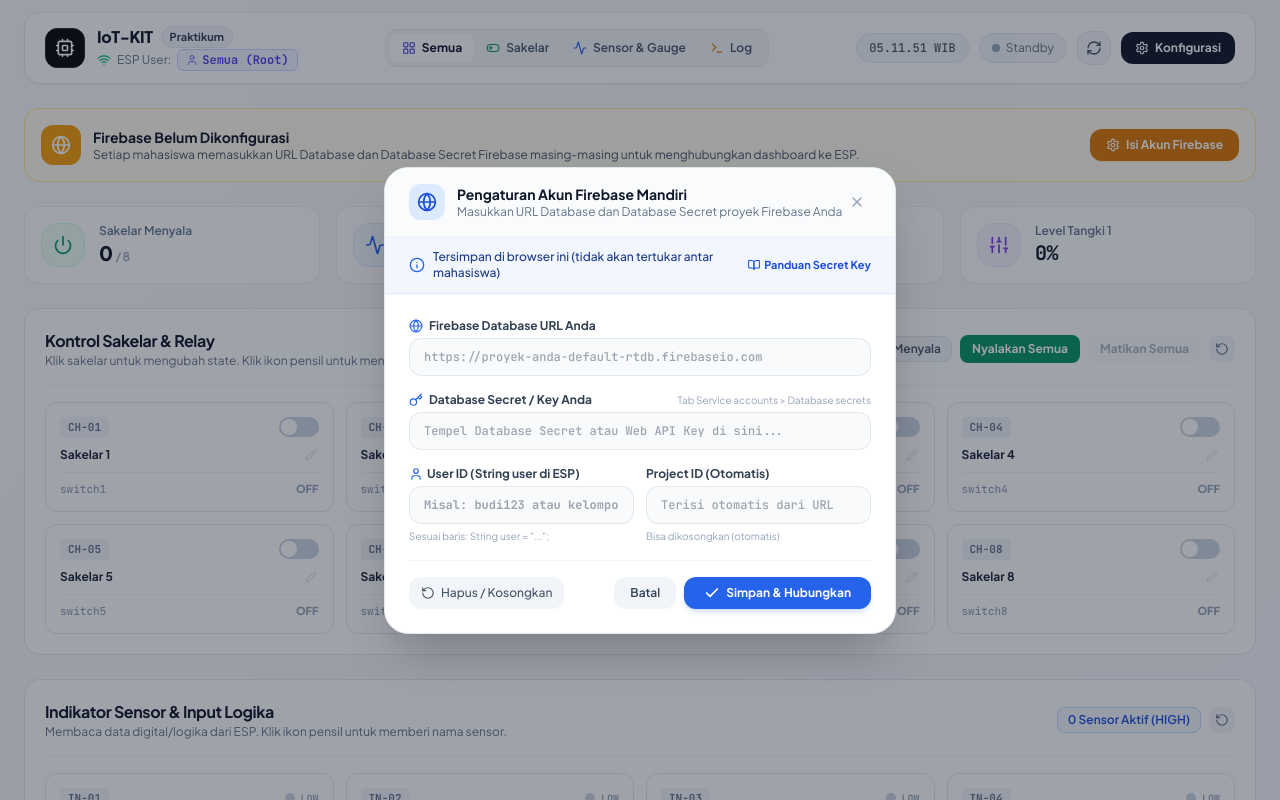
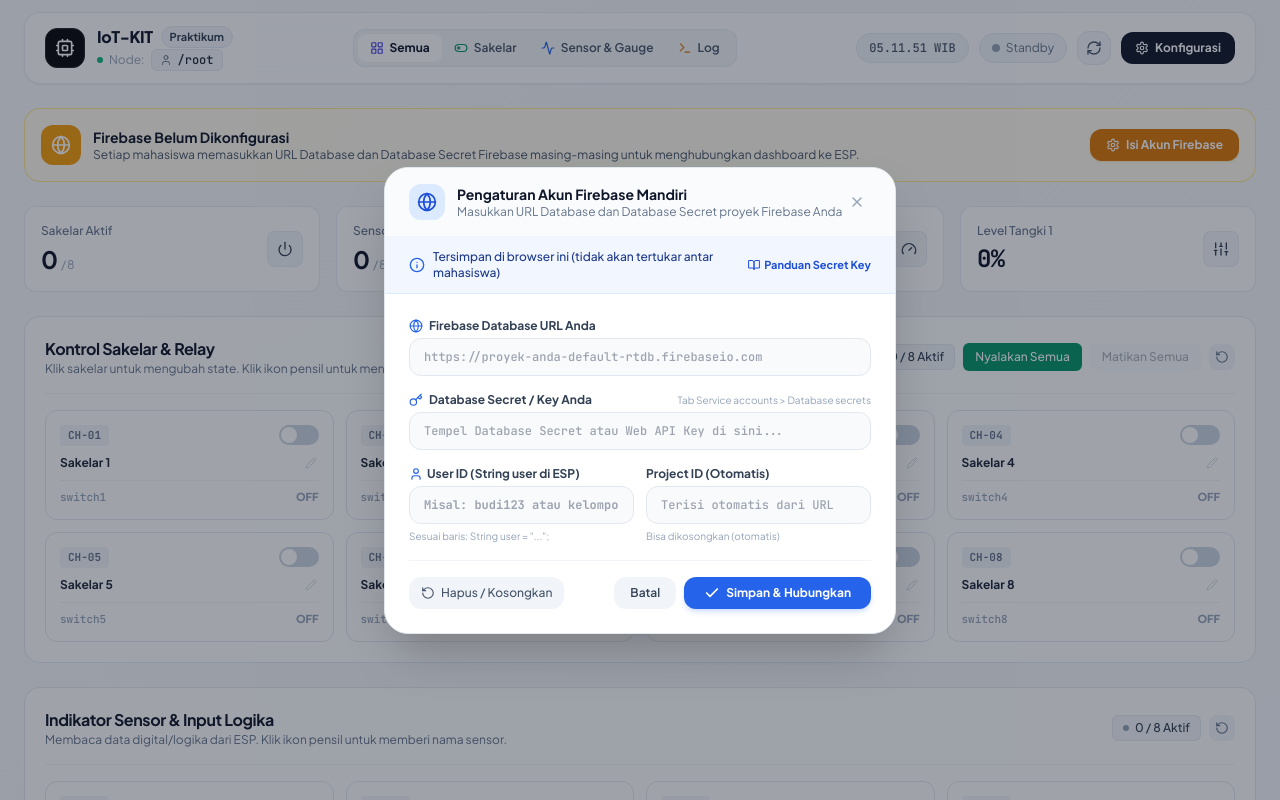
Before and after one commit to afrizalfikrii/iotkitdashboard, a React (Vite) app: page / in a window 1280 px wide. Shown: the top 800 px of the page. Built offline with nearby package versions, Linux system fonts and the light colour scheme.

Commit message:
Refactor UI badges, metrics, and typography to clean shadcn-style neutral design

```diff
--- a/src/App.tsx
+++ b/src/App.tsx
@@ -296,51 +296,51 @@
 
         {/* Quick Highlights Summary Cards */}
         <div className="grid grid-cols-2 lg:grid-cols-4 gap-3 sm:gap-4">
-          <div className="bg-white/80 backdrop-blur-md p-4 rounded-2xl border border-slate-200/70 shadow-2xs hover:shadow-xs transition-all flex items-center gap-3.5">
-            <div className="w-11 h-11 rounded-2xl bg-emerald-50 text-emerald-600 flex items-center justify-center font-bold border border-emerald-100 shadow-2xs">
-              <Power className="w-5 h-5" />
+          <div className="bg-white p-4 rounded-xl border border-slate-200/80 shadow-xs hover:border-slate-300 transition-all flex items-center justify-between">
+            <div>
+              <p className="text-xs text-slate-500 font-medium">Sakelar Aktif</p>
+              <p className="text-2xl font-bold text-slate-900 tracking-tight mt-1">
+                {activeSwitchesCount} <span className="text-xs font-normal text-slate-400">/ 8</span>
+              </p>
             </div>
-            <div>
-              <p className="text-xs text-slate-500 font-semibold">Sakelar Menyala</p>
-              <p className="text-xl font-extrabold text-slate-900 tracking-tight">
-                {activeSwitchesCount} <span className="text-xs font-semibold text-slate-400">/ 8</span>
-              </p>
+            <div className="w-9 h-9 rounded-lg bg-slate-100 text-slate-700 flex items-center justify-center border border-slate-200/60">
+              <Power className="w-4 h-4" />
             </div>
           </div>
 
-          <div className="bg-white/80 backdrop-blur-md p-4 rounded-2xl border border-slate-200/70 shadow-2xs hover:shadow-xs transition-all flex items-center gap-3.5">
-            <div className="w-11 h-11 rounded-2xl bg-blue-50 text-blue-600 flex items-center justify-center font-bold border border-blue-100 shadow-2xs">
-              <Activity className="w-5 h-5" />
+          <div className="bg-white p-4 rounded-xl border border-slate-200/80 shadow-xs hover:border-slate-300 transition-all flex items-center justify-between">
+            <div>
+              <p className="text-xs text-slate-500 font-medium">Sensor Terdeteksi</p>
+              <p className="text-2xl font-bold text-slate-900 tracking-tight mt-1">
+                {activeIndicatorsCount} <span className="text-xs font-normal text-slate-400">/ 8</span>
+              </p>
             </div>
-            <div>
-              <p className="text-xs text-slate-500 font-semibold">Sensor Terdeteksi</p>
-              <p className="text-xl font-extrabold text-slate-900 tracking-tight">
-                {activeIndicatorsCount} <span className="text-xs font-semibold text-slate-400">/ 8</span>
-              </p>
+            <div className="w-9 h-9 rounded-lg bg-slate-100 text-slate-700 flex items-center justify-center border border-slate-200/60">
+              <Activity className="w-4 h-4" />
             </div>
           </div>
 
-          <div className="bg-white/80 backdrop-blur-md p-4 rounded-2xl border border-slate-200/70 shadow-2xs hover:shadow-xs transition-all flex items-center gap-3.5">
-            <div className="w-11 h-11 rounded-2xl bg-indigo-50 text-indigo-600 flex items-center justify-center font-bold border border-indigo-100 shadow-2xs">
-              <Gauge className="w-5 h-5" />
-            </div>
+          <div className="bg-white p-4 rounded-xl border border-slate-200/80 shadow-xs hover:border-slate-300 transition-all flex items-center justify-between">
             <div>
-              <p className="text-xs text-slate-500 font-semibold">Sensor Analog 1</p>
-              <p className="text-xl font-extrabold text-slate-900 font-mono tracking-tight">
+              <p className="text-xs text-slate-500 font-medium">Sensor Analog 1</p>
+              <p className="text-2xl font-bold text-slate-900 font-mono tracking-tight mt-1">
                 {gauges.gauge1.toFixed(1)}
               </p>
             </div>
+            <div className="w-9 h-9 rounded-lg bg-slate-100 text-slate-700 flex items-center justify-center border border-slate-200/60">
+              <Gauge className="w-4 h-4" />
+            </div>
           </div>
 
-          <div className="bg-white/80 backdrop-blur-md p-4 rounded-2xl border border-slate-200/70 shadow-2xs hover:shadow-xs transition-all flex items-center gap-3.5">
-            <div className="w-11 h-11 rounded-2xl bg-violet-50 text-violet-600 flex items-center justify-center font-bold border border-violet-100 shadow-2xs">
-              <Sliders className="w-5 h-5" />
-            </div>
+          <div className="bg-white p-4 rounded-xl border border-slate-200/80 shadow-xs hover:border-slate-300 transition-all flex items-center justify-between">
             <div>
-              <p className="text-xs text-slate-500 font-semibold">Level Tangki 1</p>
-              <p className="text-xl font-extrabold text-slate-900 font-mono tracking-tight">
+              <p className="text-xs text-slate-500 font-medium">Level Tangki 1</p>
+              <p className="text-2xl font-bold text-slate-900 font-mono tracking-tight mt-1">
                 {hlevels.hlevel1.toFixed(0)}%
               </p>
+            </div>
+            <div className="w-9 h-9 rounded-lg bg-slate-100 text-slate-700 flex items-center justify-center border border-slate-200/60">
+              <Sliders className="w-4 h-4" />
             </div>
           </div>
         </div>
--- a/src/components/Header.tsx
+++ b/src/components/Header.tsx
@@ -93,15 +93,15 @@
                 </span>
               </div>
               <div className="flex items-center gap-1.5 text-xs text-slate-500">
-                <Wifi className="w-3.5 h-3.5 text-emerald-500" />
-                <span>ESP User:</span>
+                <span className="w-1.5 h-1.5 rounded-full bg-emerald-500" />
+                <span className="text-slate-400">Node:</span>
                 <button
                   onClick={onOpenConfig}
-                  className="inline-flex items-center gap-1 font-mono font-bold text-xs text-indigo-600 bg-indigo-50/80 hover:bg-indigo-100 border border-indigo-200 px-2 py-0.5 rounded-md transition-all shadow-2xs"
-                  title="Klik untuk mengubah User ID sesuai kodingan ESP"
+                  className="inline-flex items-center gap-1.5 px-2 py-0.5 rounded-md bg-slate-100 hover:bg-slate-200/80 border border-slate-200 text-slate-800 text-xs font-mono font-medium transition-colors cursor-pointer"
+                  title="Klik untuk mengubah Node Path / User ID"
                 >
-                  <User className="w-3 h-3 text-indigo-500" />
-                  <span>{config.devicePrefix || 'Semua (Root)'}</span>
+                  <User className="w-3 h-3 text-slate-500" />
+                  <span>/{config.devicePrefix || 'root'}</span>
                 </button>
               </div>
             </div>
--- a/src/components/IndicatorPanel.tsx
+++ b/src/components/IndicatorPanel.tsx
@@ -53,9 +53,10 @@
         </div>
 
         <div className="flex items-center gap-2">
-          <span className="text-xs font-semibold px-2.5 py-1 rounded-lg bg-blue-50 text-blue-700 border border-blue-200">
-            {activeCount} Sensor Aktif (HIGH)
-          </span>
+          <div className="inline-flex items-center gap-1.5 px-2.5 py-1 rounded-md bg-slate-100 border border-slate-200/80 text-slate-700 text-xs font-medium">
+            <span className={`w-1.5 h-1.5 rounded-full ${activeCount > 0 ? 'bg-blue-600' : 'bg-slate-400'}`} />
+            <span>{activeCount} / 8 Aktif</span>
+          </div>
           <button
             onClick={handleResetNames}
             title="Reset Nama Bawaan"
--- a/src/components/SwitchPanel.tsx
+++ b/src/components/SwitchPanel.tsx
@@ -85,20 +85,21 @@
 
         {/* Counter and Batch Actions */}
         <div className="flex items-center gap-2">
-          <span className="text-xs font-semibold px-2.5 py-1 rounded-lg bg-slate-100 text-slate-600 border border-slate-200">
-            {activeCount} / 8 Menyala
-          </span>
+          <div className="inline-flex items-center gap-1.5 px-2.5 py-1 rounded-md bg-slate-100 border border-slate-200/80 text-slate-700 text-xs font-medium">
+            <span className={`w-1.5 h-1.5 rounded-full ${activeCount > 0 ? 'bg-emerald-500' : 'bg-slate-400'}`} />
+            <span>{activeCount} / 8 Aktif</span>
+          </div>
           <button
             onClick={() => handleBatch(true)}
             disabled={batchLoading || activeCount === 8}
-            className="px-3 py-1.5 rounded-lg bg-emerald-600 hover:bg-emerald-700 disabled:opacity-40 text-white font-bold text-xs transition-colors shadow-2xs"
+            className="px-3 py-1.5 rounded-md bg-emerald-600 hover:bg-emerald-700 disabled:opacity-40 text-white font-medium text-xs transition-colors shadow-2xs cursor-pointer"
           >
             Nyalakan Semua
           </button>
           <button
             onClick={() => handleBatch(false)}
             disabled={batchLoading || activeCount === 0}
-            className="px-3 py-1.5 rounded-lg bg-slate-100 hover:bg-slate-200 disabled:opacity-40 text-slate-700 font-bold text-xs transition-colors"
+            className="px-3 py-1.5 rounded-md bg-slate-100 hover:bg-slate-200 disabled:opacity-40 text-slate-700 font-medium text-xs transition-colors cursor-pointer"
           >
             Matikan Semua
           </button>
--- a/src/components/TerminalLog.tsx
+++ b/src/components/TerminalLog.tsx
@@ -124,18 +124,18 @@
                   {/* Left: Direction Badge, Channel & Time */}
                   <div className="flex items-center gap-2.5 min-w-0">
                     <span
-                      className={`inline-flex items-center gap-1 px-2.5 py-0.5 rounded-full text-[10px] font-bold shrink-0 ${
+                      className={`inline-flex items-center gap-1 px-2 py-0.5 rounded-md text-[10px] font-mono font-medium shrink-0 ${
                         isTX
-                          ? 'bg-amber-50 text-amber-700 border border-amber-200'
+                          ? 'bg-amber-50 text-amber-800 border border-amber-200/80'
                           : isRX
-                          ? 'bg-emerald-50 text-emerald-700 border border-emerald-200'
-                          : 'bg-indigo-50 text-indigo-700 border border-indigo-200'
+                          ? 'bg-emerald-50 text-emerald-800 border border-emerald-200/80'
+                          : 'bg-slate-100 text-slate-700 border border-slate-200/80'
                       }`}
                     >
                       {isTX && <ArrowUpRight className="w-3 h-3 text-amber-600" />}
                       {isRX && <ArrowDownLeft className="w-3 h-3 text-emerald-600" />}
-                      {!isTX && !isRX && <Info className="w-3 h-3 text-indigo-600" />}
-                      <span>{isTX ? 'KIRIM' : isRX ? 'TERIMA' : 'SISTEM'}</span>
+                      {!isTX && !isRX && <Info className="w-3 h-3 text-slate-500" />}
+                      <span>{isTX ? 'TX' : isRX ? 'RX' : 'SYS'}</span>
                     </span>
 
                     <span className="text-xs font-bold text-slate-700 font-mono shrink-0">
```
